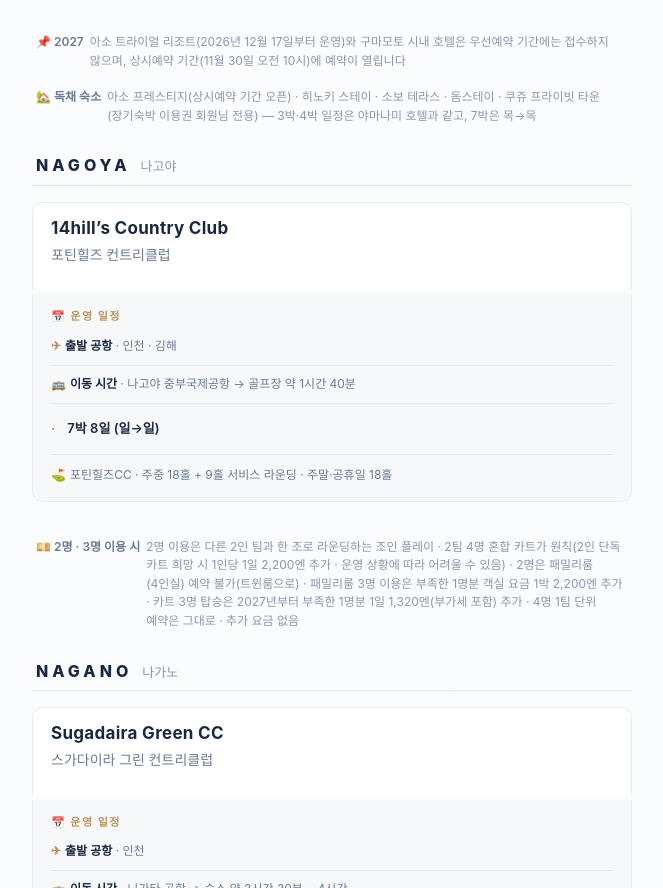
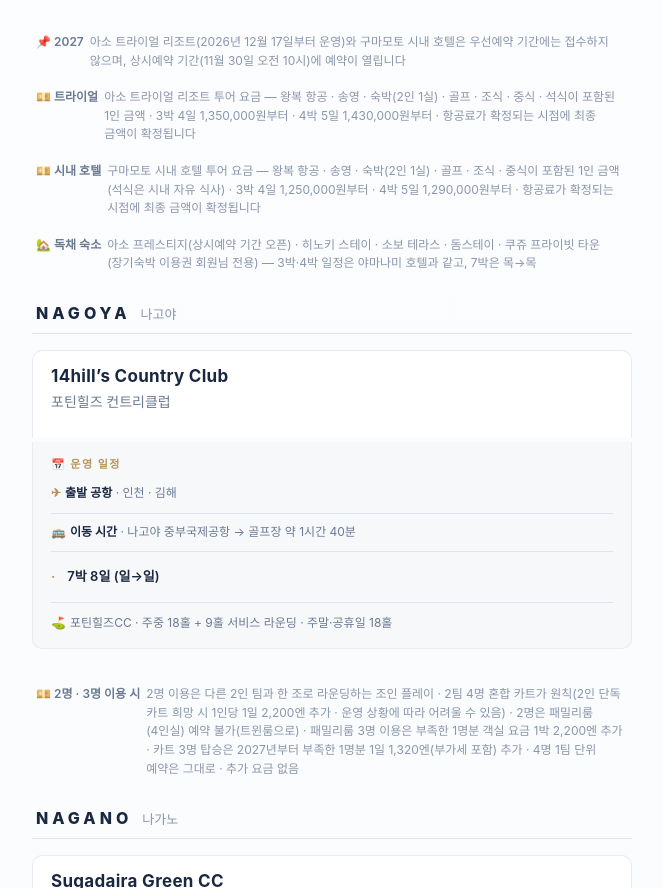
Before and after one commit to MERITTOUR/merittour.github.io, a plain HTML site: page about/index.html in a window 1280 px wide. Shown: the part 6707-7595 px from the top of the page, without its empty margins (308-971 px from the left). Drawn offline with Linux system fonts and the light colour scheme.

Commit message:
/about/: 아소 트라이얼 리조트 · 구마모토 시내 호텔 투어 요금 줄 추가 (#326)
- 구마모토 묶음 📌 2027 줄 아래 「💴 트라이얼」(3박 4일 1,350,000원부터 · 4박 5일 1,430,000원부터 · 조·중·석식 포함) · 「💴 시내 호텔」(3박 4일 1,250,000원부터 · 4박 5일 1,290,000원부터 · 조·중식 포함 · 석식은 시내 자유 식사) — 항공료 확정 시점에 최종 금액 확정
- fresh.json /about/ 2026-11-28b · CLAUDE.md 메모


Claude-Session: https://claude.ai/code/session_01CsrANVbS6dHXTrrsVQfJ1f

Co-authored-by: Claude <noreply@anthropic.com>

```diff
--- a/about/index.html
+++ b/about/index.html
@@ -1941,6 +1941,14 @@
         <span>아소 트라이얼 리조트(2026년 12월 17일부터 운영)와 구마모토 시내 호텔은 우선예약 기간에는 접수하지 않으며, 상시예약 기간(11월 30일 오전 10시)에 예약이 열립니다</span>
       </div>
       <div class="region-note-small">
+        <span class="rn-label">💴 트라이얼</span>
+        <span>아소 트라이얼 리조트 투어 요금 — 왕복 항공 · 송영 · 숙박(2인 1실) · 골프 · 조식 · 중식 · 석식이 포함된 1인 금액 · <span class="nw">3박 4일 1,350,000원부터</span> · <span class="nw">4박 5일 1,430,000원부터</span> · 항공료가 확정되는 시점에 최종 금액이 확정됩니다</span>
+      </div>
+      <div class="region-note-small">
+        <span class="rn-label">💴 시내 호텔</span>
+        <span>구마모토 시내 호텔 투어 요금 — 왕복 항공 · 송영 · 숙박(2인 1실) · 골프 · 조식 · 중식이 포함된 1인 금액(석식은 시내 자유 식사) · <span class="nw">3박 4일 1,250,000원부터</span> · <span class="nw">4박 5일 1,290,000원부터</span> · 항공료가 확정되는 시점에 최종 금액이 확정됩니다</span>
+      </div>
+      <div class="region-note-small">
         <span class="rn-label">🏡 독채 숙소</span>
         <span>아소 프레스티지(상시예약 기간 오픈) · 히노키 스테이 · 소보 테라스 · 돔스테이 · 쿠쥬 프라이빗 타운(장기숙박 이용권 회원님 전용) — 3박·4박 일정은 야마나미 호텔과 같고, 7박은 목→목</span>
       </div>
--- a/assets/fresh.json
+++ b/assets/fresh.json
@@ -2,7 +2,7 @@
   "_": "열어 둔 탭에 「새 안내문이 올라왔습니다」 띠를 띄우는 기준. 손님이 다시 읽어야 하는 변경(요금·날짜·조건·일정)일 때만 그 페이지의 값을 올린다(날짜 · 같은 날 두 번째면 뒤에 b). 오탈자·문구 다듬기·혜택 한 줄 삭제 같은 조용한 수정은 값을 그대로 둔다. 여기 없는 페이지는 띠가 뜨지 않는다.",
   "/2027/": "2026-11-27b",
   "/2027/booking/": "2026-11-16",
-  "/about/": "2026-11-28",
+  "/about/": "2026-11-28b",
   "/about/docs/": "2026-09-17",
   "/guide/": "2026-09-17",
   "/guide/yamanami/": "2026-09-17",
```
Also changed, not shown: 1 other file.
